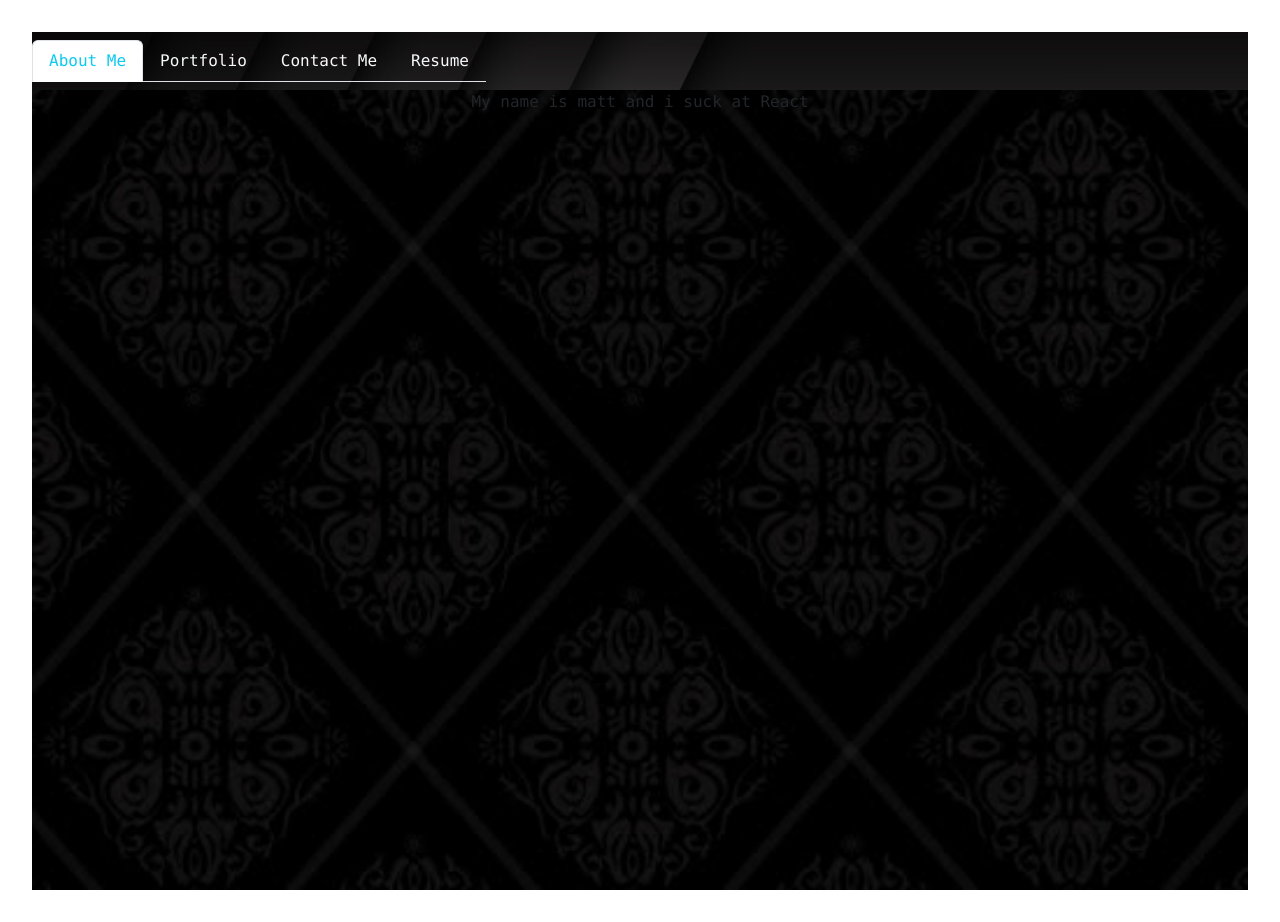
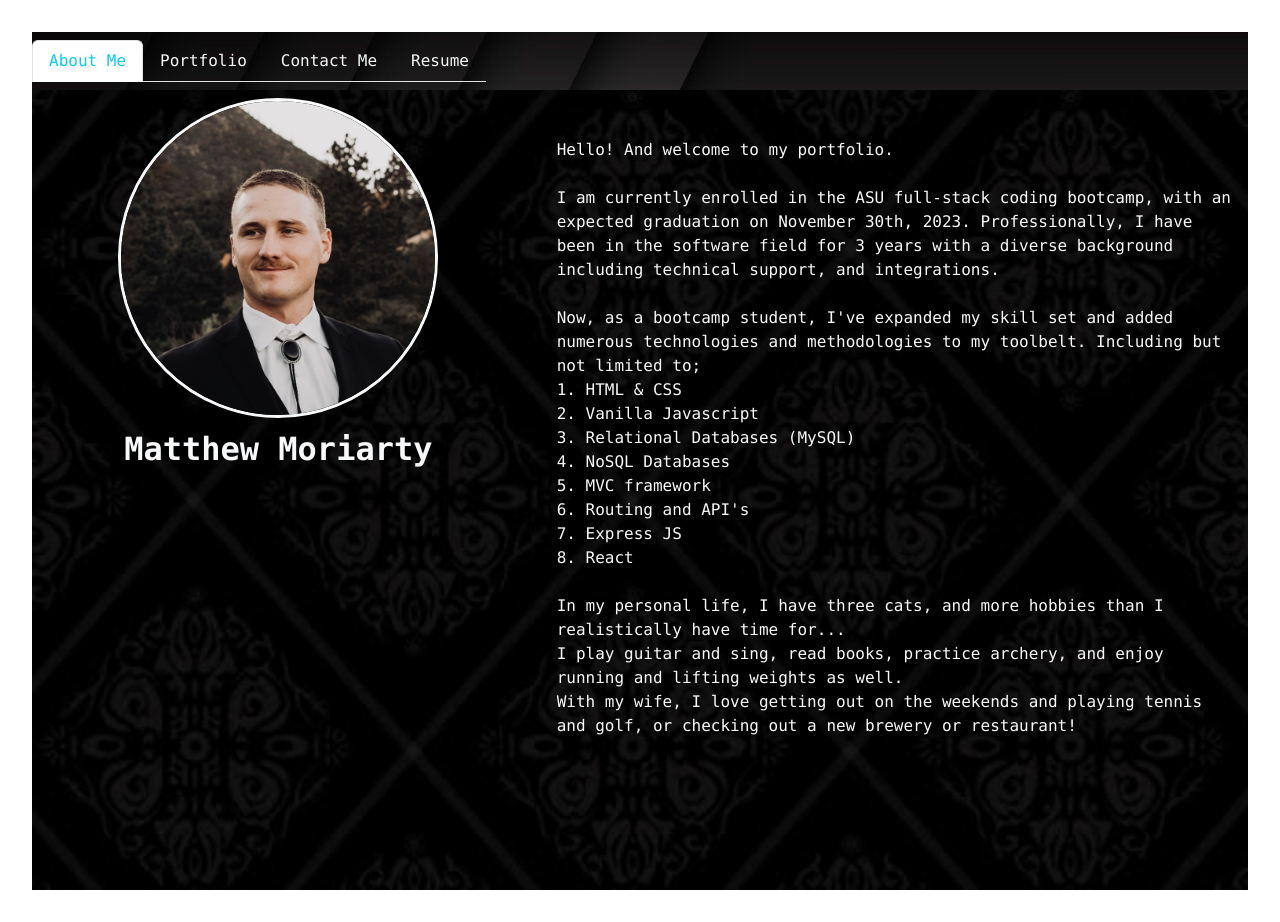
Before and after one commit to Matt11Moriarty/personal-portfolio2.0, a React (Vite) app: page / in a window 1280 px wide. Built offline with nearby package versions, Linux system fonts and the light colour scheme.

Commit message:
added content and styling to about me page

```diff
--- a/src/App.css
+++ b/src/App.css
@@ -2,7 +2,7 @@
   max-width: 1280px;
   margin: 0 auto;
   padding: 2rem;
-  text-align: center;
+  /* text-align: center; */
 }
 
 .font {
@@ -54,6 +54,10 @@
   padding: 0;
 }
 
+.profile-picture {
+  height: 40vh
+}
+
 .movie-ticket-site {
   background-image: url('/public/images/classic_flix.gif');
   background-size: cover;
--- a/src/pages/Homepage.jsx
+++ b/src/pages/Homepage.jsx
@@ -1,13 +1,43 @@
-import { Link } from 'react-router-dom';
+import { Link } from "react-router-dom";
+import React from "react";
 
 const Homepage = () => {
-    return (
-        <div className='app-container app-background'>
-            <p>
-                My name is matt and i suck at React
-            </p>
+  return (
+    <div className="app-background app-container">
+      <div className="row">
+        <div className="col-md-5 d-flex flex-column align-items-center">
+          <img
+            src="/images/profile_pic.png" // Replace with the path to your image
+            alt="Profile Picture"
+            className="profile-picture rounded-circle m-2 border border-3 border-light"
+          />
+            <h2 className="text-center  p-1 text-light"><strong>Matthew Moriarty</strong></h2>
         </div>
-    )
-}
+        <div className="col-md-7">
+          <p className='text-left text-light pt-5 p-2'>
+            Hello! And welcome to my portfolio.<br />
+            <br />
+            I am currently enrolled in the ASU full-stack coding bootcamp, with an expected graduation on November 30th, 2023.
+            Professionally, I have been in the software field for 3 years with a diverse background including technical support, and integrations.
+            <br /> <br />
+            Now, as a bootcamp student, I've expanded my skill set and added numerous technologies and methodologies to my toolbelt. Including but not limited to;<br />
+            1. HTML & CSS <br />
+            2. Vanilla Javascript <br />
+            3. Relational Databases (MySQL)<br />
+            4. NoSQL Databases <br />
+            5. MVC framework <br />
+            6. Routing and API's <br />
+            7. Express JS <br />
+            8. React <br /> <br />
+
+            In my personal life, I have three cats, and more hobbies than I realistically have time for... <br />
+            I play guitar and sing, read books, practice archery, and enjoy running and lifting weights as well.<br />
+            With my wife, I love getting out on the weekends and playing tennis and golf, or checking out a new brewery or restaurant!
+          </p>
+        </div>
+      </div>
+    </div>
+  );
+};
 
 export default Homepage;
```
Also changed, not shown: public/images/profile_pic.png (added).
